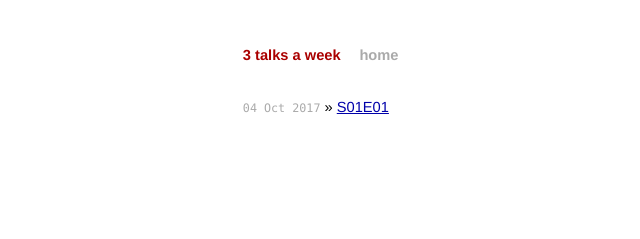
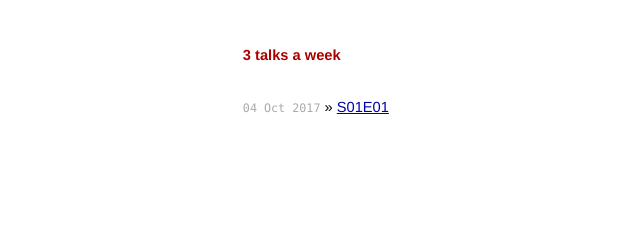
Before and after one commit to fmosca/3taw, a Jekyll site: the page built from docs/index.html, in a window 1280 px wide. Shown: the top 239 px of the page, without its empty margins (89-729 px from the left). Built offline with Jekyll 4.4.1, drawn with Linux system fonts in a browser that asks for light colours.

Commit message:
fix links

```diff
--- a/docs/_layouts/default.html
+++ b/docs/_layouts/default.html
@@ -6,10 +6,10 @@
    <meta name="author" content="Francesco Mosca" />
 
    <!-- syntax highlighting CSS -->
-   <link rel="stylesheet" href="/css/syntax.css" type="text/css" />
+   <link rel="stylesheet" href="/3taw/css/syntax.css" type="text/css" />
 
    <!-- Homepage CSS -->
-   <link rel="stylesheet" href="/css/screen.css" type="text/css" media="screen, projection" />
+   <link rel="stylesheet" href="/3taw/css/screen.css" type="text/css" media="screen, projection" />
 
    <!-- Typekit -->
    <script type="text/javascript" src="http://use.typekit.com/jpd0pfm.js"></script>
@@ -19,8 +19,7 @@
 
 <div class="site">
   <div class="title">
-    <a href="/">3 talks a week</a>
-    <a class="extra" href="/">home</a>
+    <a href="/3taw">3 talks a week</a>
   </div>
 
   {{ content }}
```
